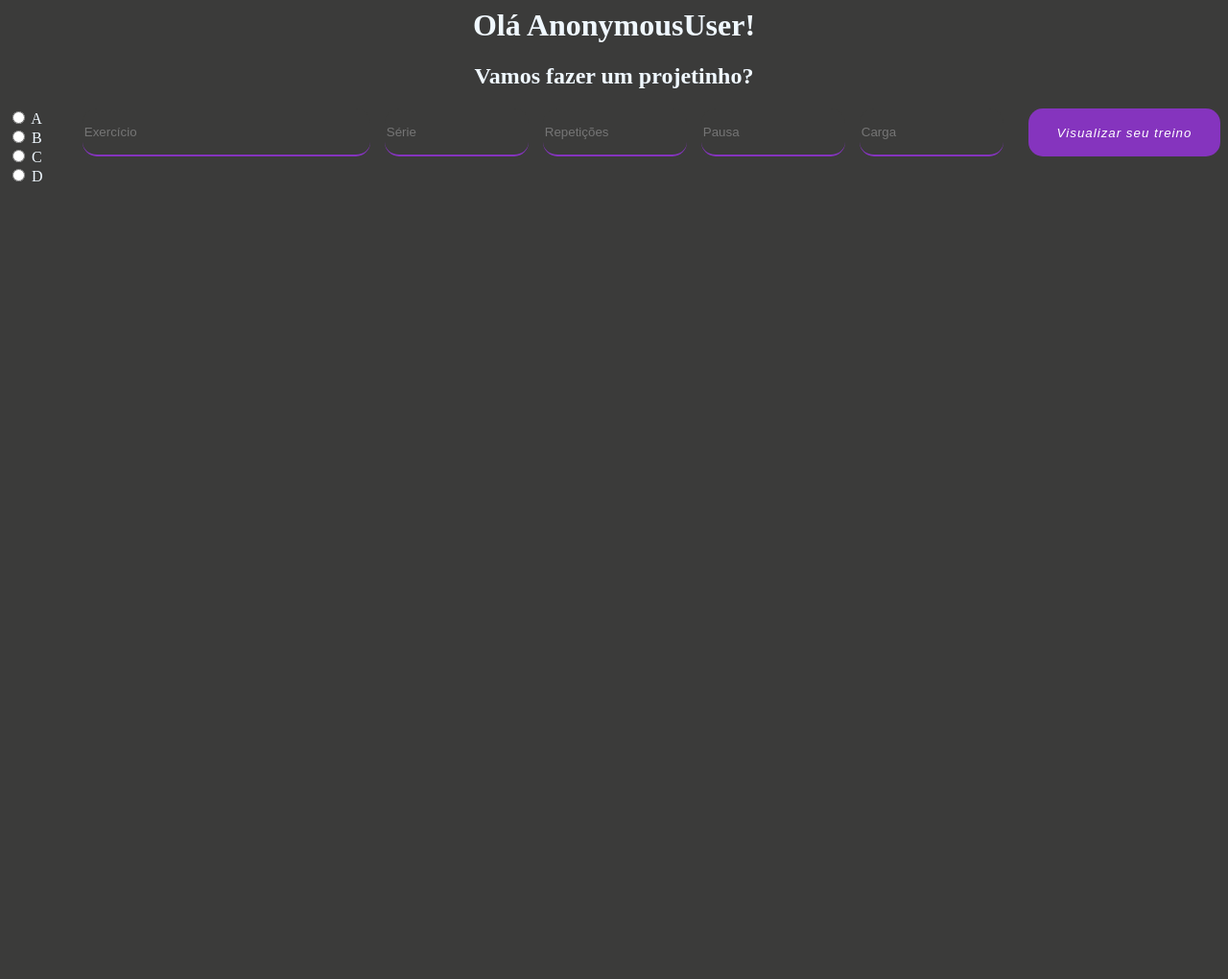
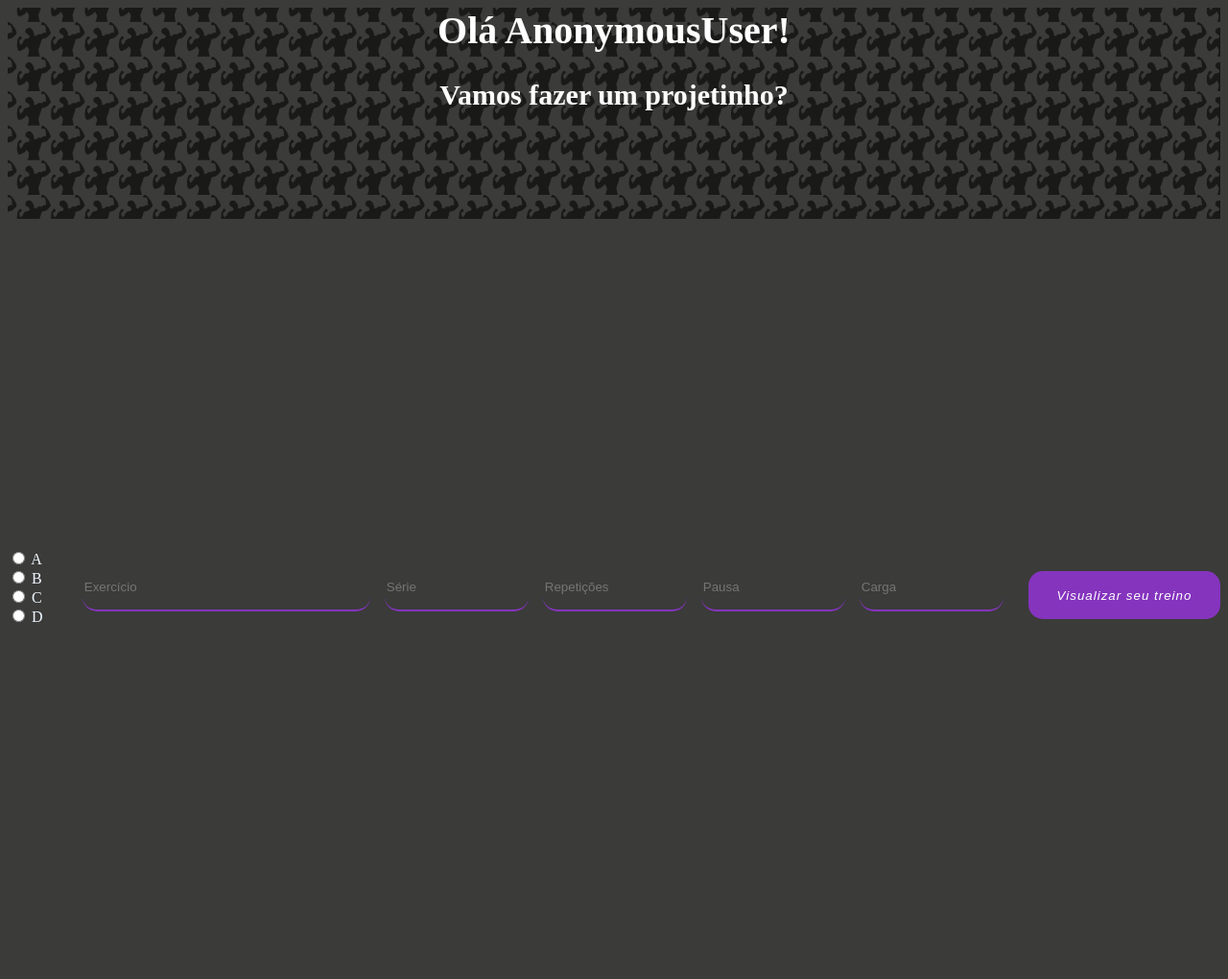
Before and after one commit to maitefavaro/maiworkout, a Django app: page /cadastro_do_treino/ in a window 1280 px wide. Shown: the whole page at 96% size. Before the commit the page ends 189 px from the top, so only its background shows below. Run offline with Django 4.2, Linux system fonts and the light colour scheme.

Commit message:
alterações básicas

```diff
--- a/academia/static/css/cad_treino.css
+++ b/academia/static/css/cad_treino.css
@@ -1,16 +1,29 @@
-*{
+body{
+    background-color: #3B3B3A;
+    overflow: hidden;
+}
+
+input{
     background-color: #3B3B3A;
 }
 
 .inicio{
-    color: aliceblue;
+    color: rgb(255, 255, 255);
     text-align: center;
+    font-size: 20px;
+    height: 220px;
+    background: url(../img/bg-forte.png);
+    background-repeat: no-repeat;
+    background-size: 100%;
+    /* padding: 50px 0; */
 }
 
 
 .tela_toda{
     display: flex;
     justify-content: space-between;
+    height: 100%;
+    align-items: center;
 }
 
 
--- a/academia/templates/cad_treino.html
+++ b/academia/templates/cad_treino.html
@@ -10,9 +10,10 @@
     <body>
 
         <div class="inicio">
-            <h1>Olá <a class="nome">{{request.user}}</a>!</h1>
-            <h2>Vamos fazer um projetinho?</h2>
+                <h1>Olá <a class="nome">{{request.user}}</a>!</h1>
+                <h2>Vamos fazer um projetinho?</h2>
         </div>
+
         <div class="tela_toda">
             <form class="id_treino">
                 <input type="radio" id="a" name="id_treino" value="A">
```
Also changed, not shown: academia/static/img/bg-forte.png (added), db.sqlite3.
